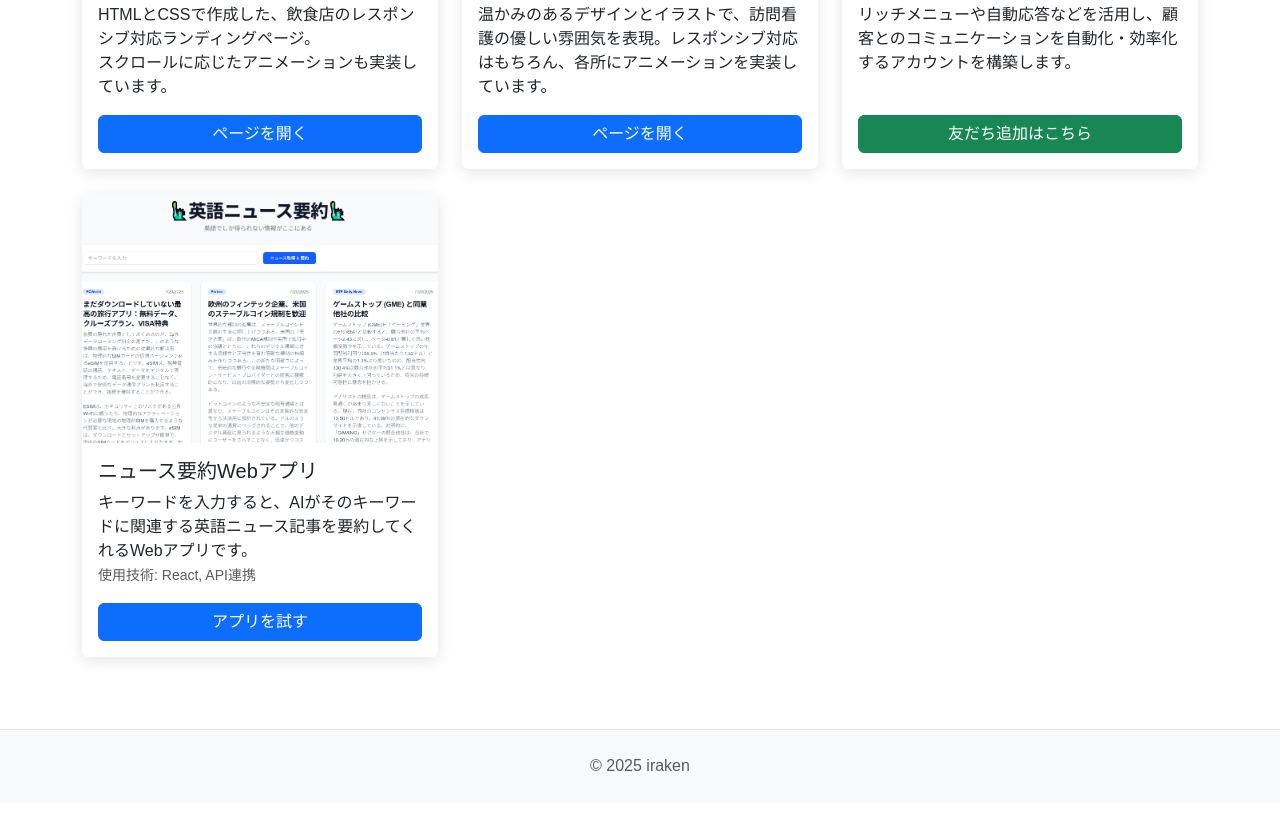
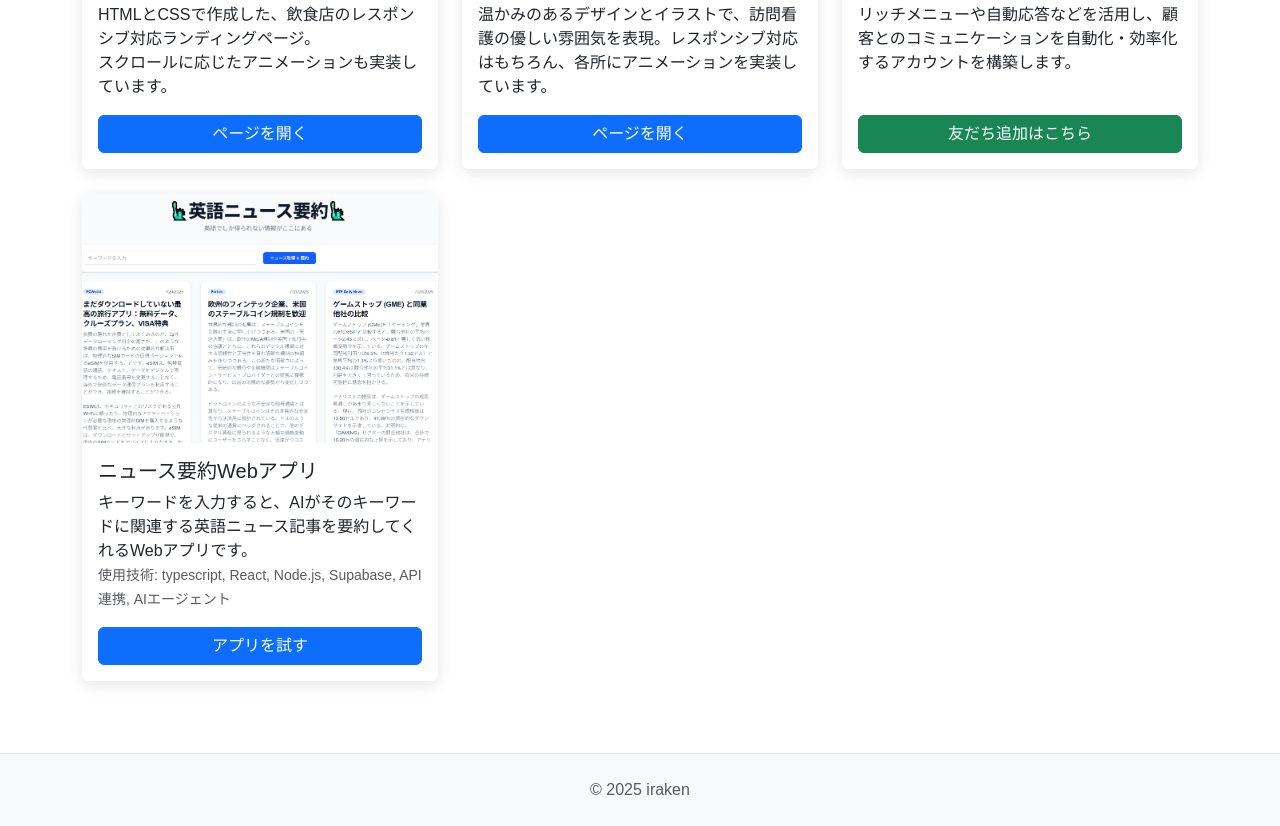
Before and after one commit to kenta-irami/my-portfolio, a plain HTML site: page index.html in a window 1280 px wide. Shown: the part 1127-1953 px from the top of the page. Before the commit the page ends 1929 px from the top, so only its background shows below. Drawn offline with nearby package versions, Linux system fonts and the light colour scheme.

Commit message:
使用技術文言追加

```diff
--- a/index.html
+++ b/index.html
@@ -186,7 +186,10 @@
                   <h5 class="card-title">ニュース要約Webアプリ</h5>
                   <p class="card-text">
                     キーワードを入力すると、AIがそのキーワードに関連する英語ニュース記事を要約してくれるWebアプリです。<br />
-                    <small class="text-muted">使用技術: React, API連携</small>
+                    <small class="text-muted"
+                      >使用技術: typescript, React, Node.js, Supabase, API連携,
+                      AIエージェント</small
+                    >
                   </p>
                   <!-- リンク先を実際のURLに変更 -->
                   <a
```
